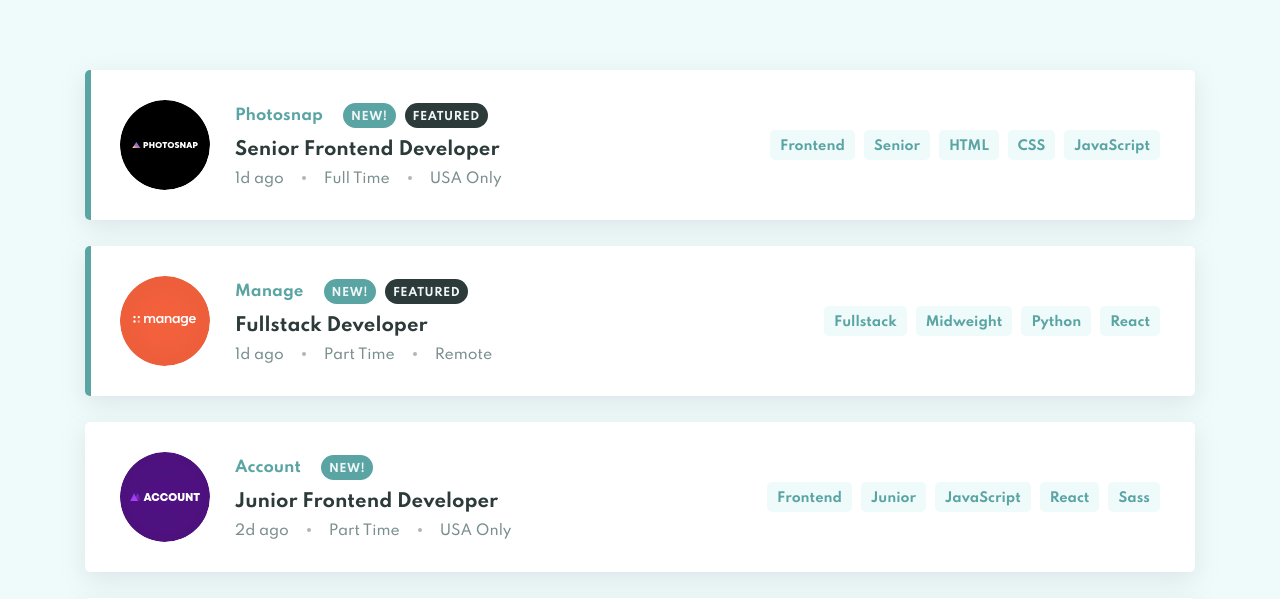
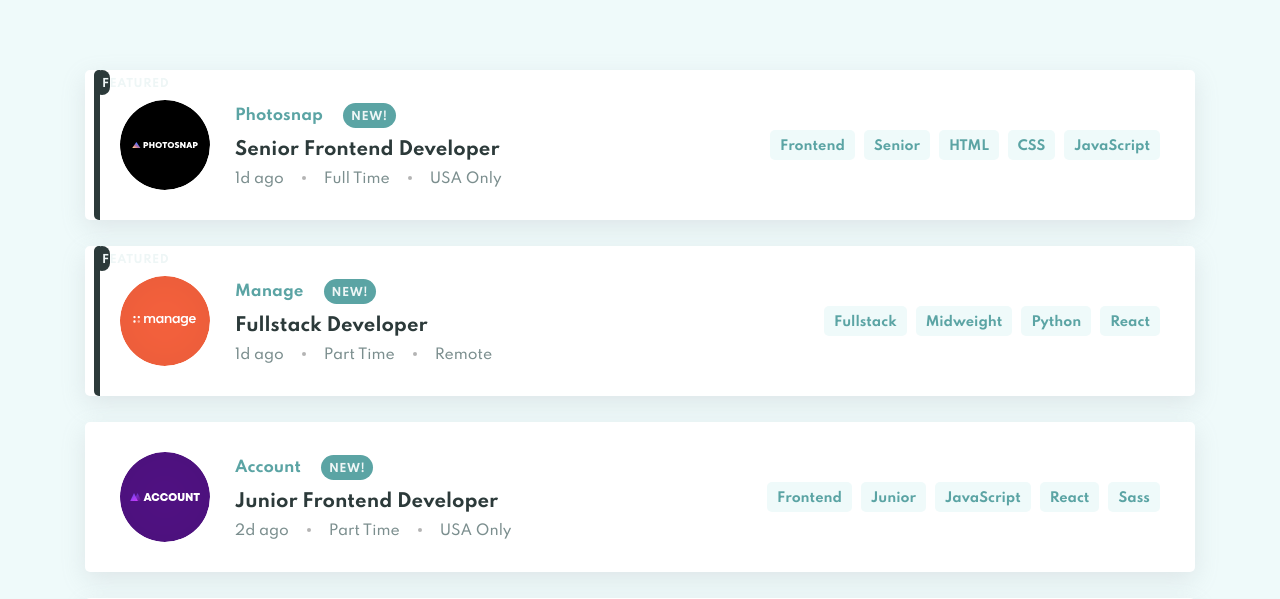
Before and after one commit to haquanq/static-jobListing180621, a React app: page / in a window 1280 px wide. Shown: the part 164-763 px from the top of the page. Built offline with nearby package versions, Linux system fonts and the light colour scheme.

Commit message:
initial update

```diff
--- a/src/components/Jobs.js
+++ b/src/components/Jobs.js
@@ -36,10 +36,10 @@
 
 const Section = (props, key) => {
   return (
-    <section key={key.key} className="sec">
+    <div key={key.key} className="sec">
       <div
         style={props.featured ? { display: "block" } : { display: "none" }}
-        id="feature"
+        className="feature"
       ></div>
       <div className="sec__left">
         <img src={props.logo} alt="" />
@@ -79,7 +79,7 @@
           </button>
         ))}
       </div>
-    </section>
+    </div>
   );
 };
 export default Jobs;
--- a/src/components/jobs.css
+++ b/src/components/jobs.css
@@ -31,7 +31,7 @@
   align-items: center;
 }
 
-#feature {
+.feature {
   border-radius: 5px 0 0 5px;
   background: var(--Desaturated_Dark_Cyan);
   left: 0;
```
